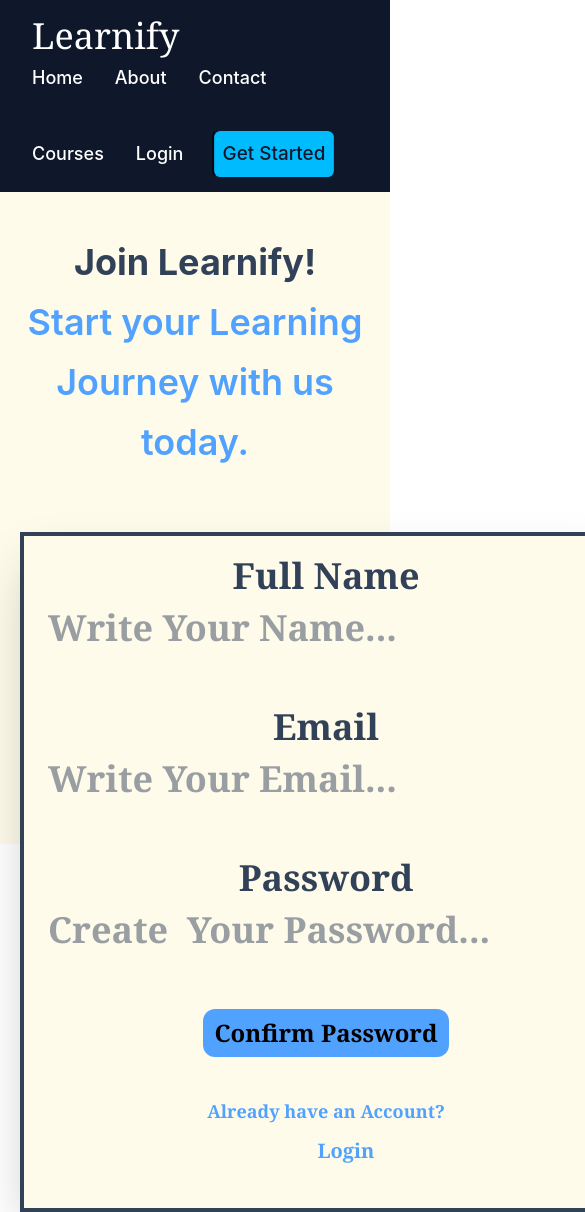
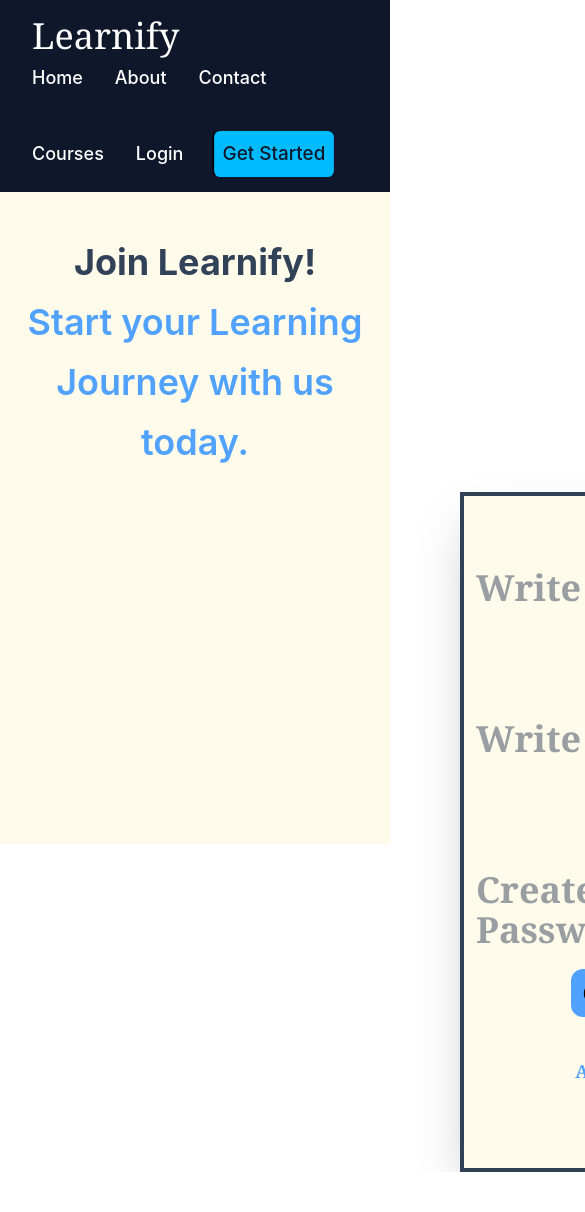
Before and after one commit to yusrasayyad019-droid/Learnify, a React (Vite) app: page /get in a window 390 px wide. Shown: the top 1212 px of the page, 585 px wide, since content can reach past the window. After the commit the page ends 1172 px from the top, so only its background shows below. Built offline with nearby package versions, Linux system fonts and the light colour scheme.

Commit message:
Improve responsive design

```diff
--- a/package.json
+++ b/package.json
@@ -6,6 +6,8 @@
   "scripts": {
     "dev": "vite",
     "build": "vite build",
+    "predeploy":"npm run build",
+    "deploy":"gh-pages -d dist",
     "lint": "eslint .",
     "preview": "vite preview"
   },
@@ -24,6 +26,7 @@
     "eslint": "^10.5.0",
     "eslint-plugin-react-hooks": "^7.1.1",
     "eslint-plugin-react-refresh": "^0.5.3",
+    "gh-pages": "^6.3.0",
     "globals": "^17.6.0",
     "vite": "^8.1.0"
   }
--- a/src/pages/Coursecard.jsx
+++ b/src/pages/Coursecard.jsx
@@ -10,8 +10,8 @@ const Coursecard = (props) => {
 
   return (
     <div>
-         <div className="bg-white rounded-3xl shadow-xl hover:-translate-y-2 hover:shadow-3xl transition-all duration-300 p-6 text-blue-950">
-           <h2 className="text-2xl font-bold text-center mt-2 ml-4 mb-40">
+         <div className="bg-white rounded-3xl shadow-xl hover:-translate-y-2 hover:shadow-3xl transition-all duration-300 p-6 text-blue-950 sm: -ml-18">
+           <h2 className="text-2xl font-bold text-center mt-2  mb-40">
          {props.name}
       </h2>
 
--- a/src/pages/Get.jsx
+++ b/src/pages/Get.jsx
@@ -45,8 +45,8 @@ const [signup, setSignup] = useState('')
       </span>
       <br />
       <form onSubmit={handleSubmit}>
-        <div className='md:rounded-2xl flex flex-wrap shadow-2xl h-170 w-150  mb-500 border-4 bg-amber-50  md:ml-110'>
-          <div className='text-4xl text-slate-700 font-serif font-bold ml-3 mt-5'>
+        <div className='md:rounded-2xl flex flex-wrap shadow-2xl h-170 w-120  mb-500 border-4 bg-amber-50  md: ml-110  sm : -mt-10    '>
+          <div className='text-4xl text-slate-700 font-serif font-bold   mt-5 sm: mr-3'>
            Full Name
              <textarea
               placeholder='Write Your Name...'
--- a/src/pages/Login.jsx
+++ b/src/pages/Login.jsx
@@ -39,7 +39,7 @@ Continue your learning journey
       <div>
         <form onSubmit={handleSubmit}>
 
-        <div className='md:rounded-2xl flex flex-wrap shadow-2xl h-150 w-150  mb-500 border-4 bg-amber-50  md:ml-110'>
+        <div className='md:rounded-2xl flex flex-wrap shadow-2xl h-150 w-120  mb-500 border-4 bg-amber-50  md:ml-90 '>
 
 
           <div className='text-4xl text-slate-700 font-serif font-bold ml-3 mt-5'>
```
Also changed, not shown: 1 other file (tests, documents, lock files or other folders).
